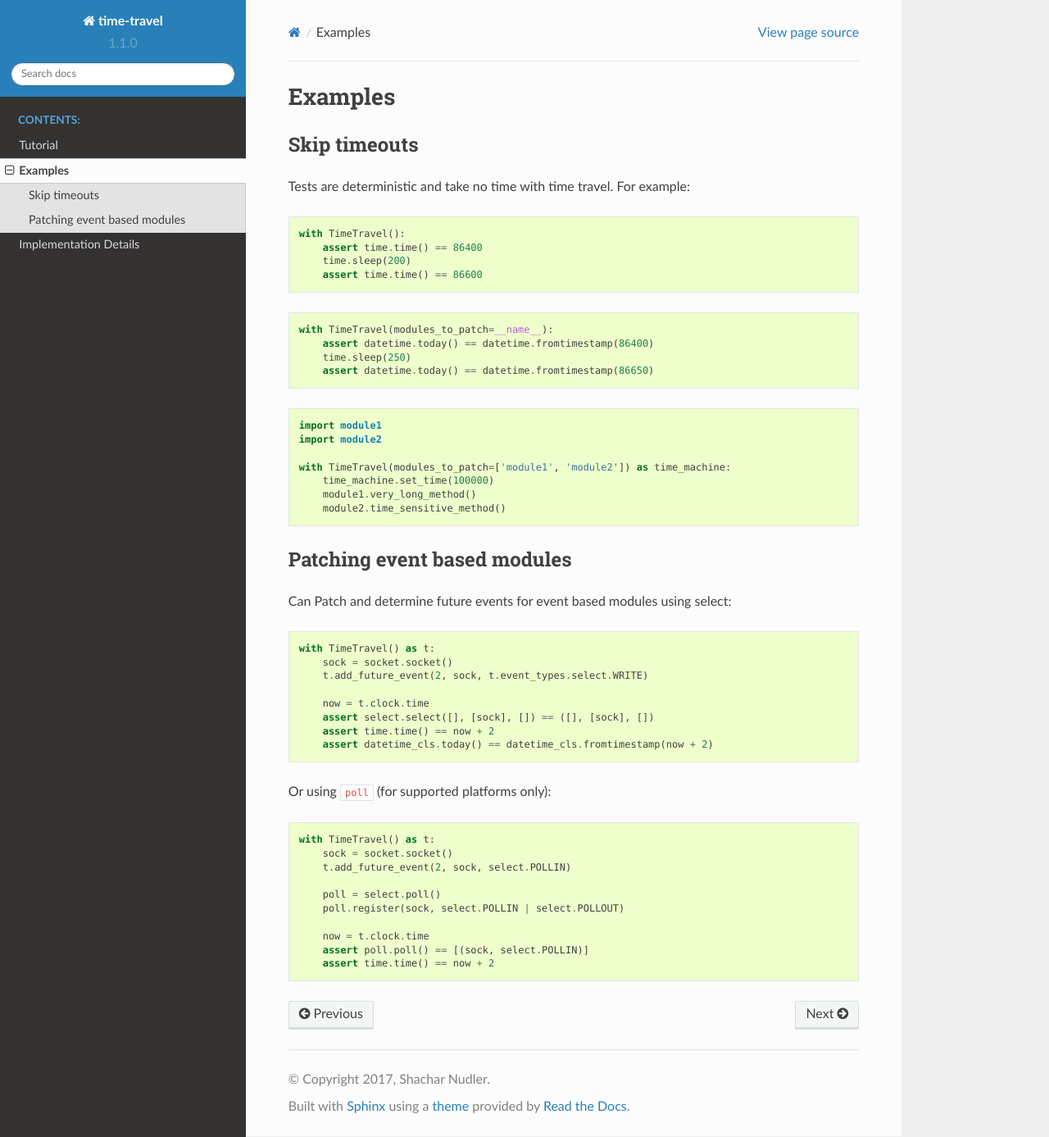
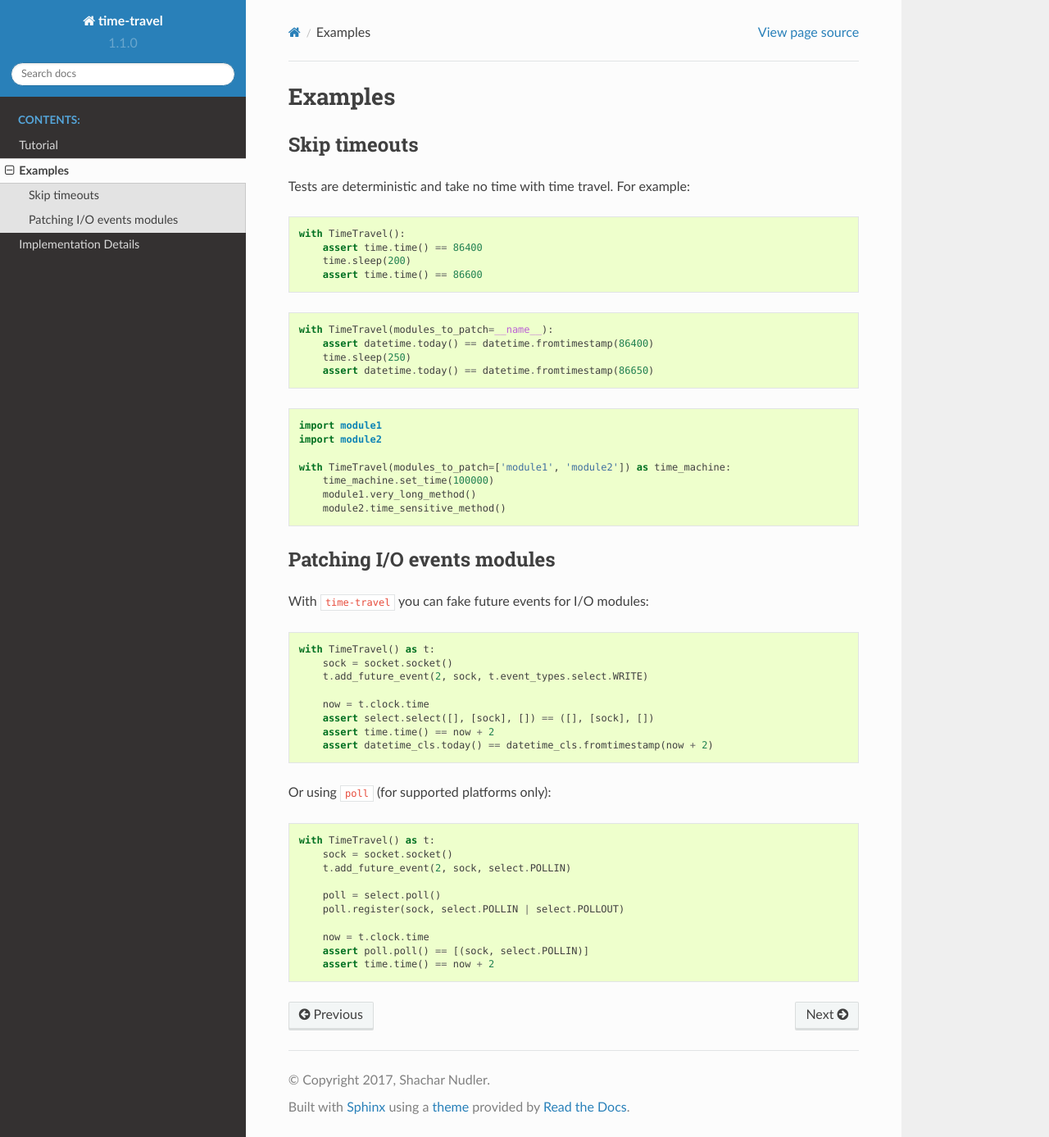
Before and after one commit to snudler6/time-travel, a Sphinx documentation site: the page built from docs/examples.rst, in a window 1280 px wide and 1387 px high. Shown: the whole window at 82% size. Built offline with Sphinx 7.4.7 and the Read the Docs theme 2.0.0, drawn with Linux system fonts in a browser that asks for light colours.

Commit message:
Adding pypi badge (#54)
* Adding badge

* Useful fake commit

```diff
--- a/README.rst
+++ b/README.rst
@@ -7,6 +7,9 @@
 .. image:: https://readthedocs.org/projects/time-travel/badge/?version=latest
     :target: http://time-travel.readthedocs.io/en/latest/?badge=latest
     :alt: Documentation Status
+
+.. image:: https://img.shields.io/pypi/pyversions/time-travel.svg
+    :target: https://pypi.org/project/time-travel
 
 time-travel - time and I/O mocking library
 ==========================================
--- a/docs/examples.rst
+++ b/docs/examples.rst
@@ -34,10 +34,10 @@
        module1.very_long_method()
        module2.time_sensitive_method()
 
-Patching event based modules
-^^^^^^^^^^^^^^^^^^^^^^^^^^^^
+Patching I/O events modules
+^^^^^^^^^^^^^^^^^^^^^^^^^^^
 
-Can Patch and determine future events for event based modules using select:
+With ``time-travel`` you can fake future events for I/O modules:
 
 .. code-block:: python
 
```
